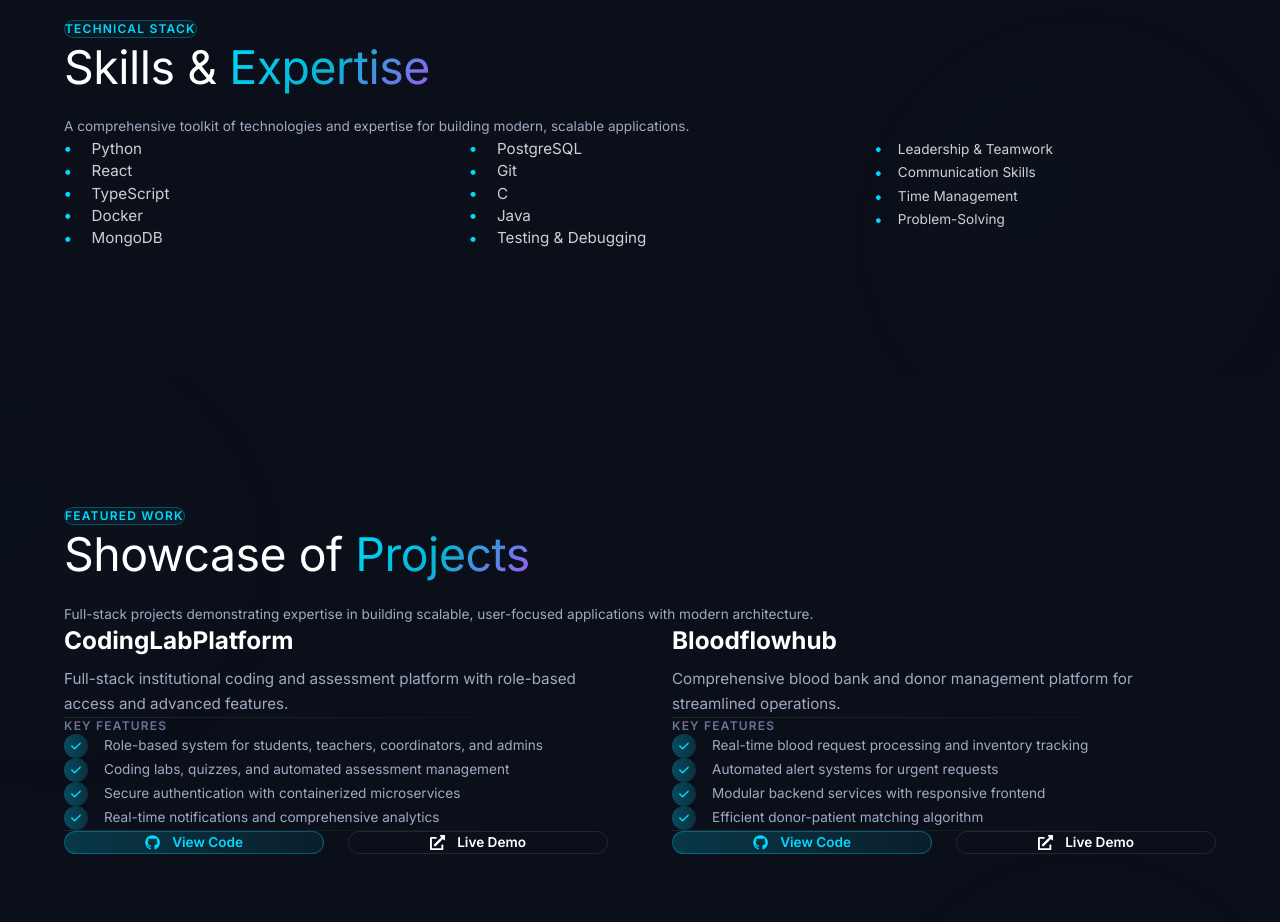
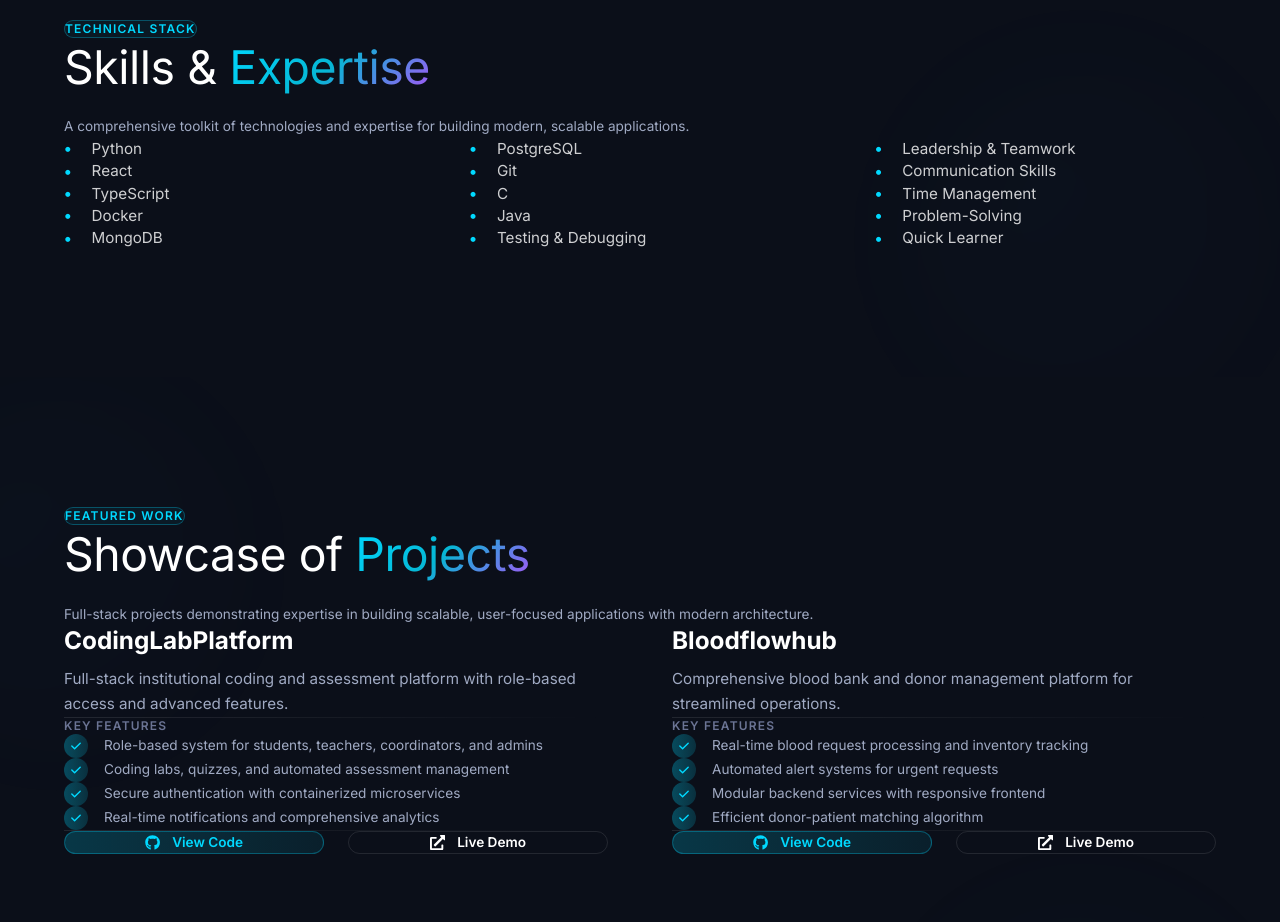
Before and after one commit to abishek-vk/portfolio, a React (Vite) app: page / in a window 1280 px wide. Shown: the part 1580-2502 px from the top of the page. Built offline with nearby package versions, Linux system fonts and the light colour scheme.

Commit message:
feat: Update skills list and adjust layout for improved presentation in Skills component

```diff
--- a/src/components/Skills/Skills.jsx
+++ b/src/components/Skills/Skills.jsx
@@ -11,7 +11,7 @@ const skillCategories = [
   },
   {
     column: "Personal",
-    skills: ["Leadership & Teamwork", "Communication Skills", "Time Management", "Problem-Solving"]
+    skills: ["Leadership & Teamwork", "Communication Skills", "Time Management", "Problem-Solving", "Quick Learner"]
   }
 ];
 
@@ -155,10 +155,10 @@ export default function Skills() {
                   whileInView="visible"
                   whileHover="hover"
                   viewport={{ once: true }}
-                  className="flex items-center gap-4 group cursor-default"
+                  className="flex items-center gap-5 group cursor-default"
                 >
-                  <span className="text-[var(--accent-cyan)] font-bold text-lg">•</span>
-                  <span className="text-white/80 group-hover:text-white transition-colors duration-200 text-base md:text-lg">
+                  <span className="text-[var(--accent-cyan)] font-bold text-xl">•</span>
+                  <span className="text-white/80 group-hover:text-white transition-colors duration-200 text-lg md:text-xl">
                     {skill}
                   </span>
                 </motion.div>
```
